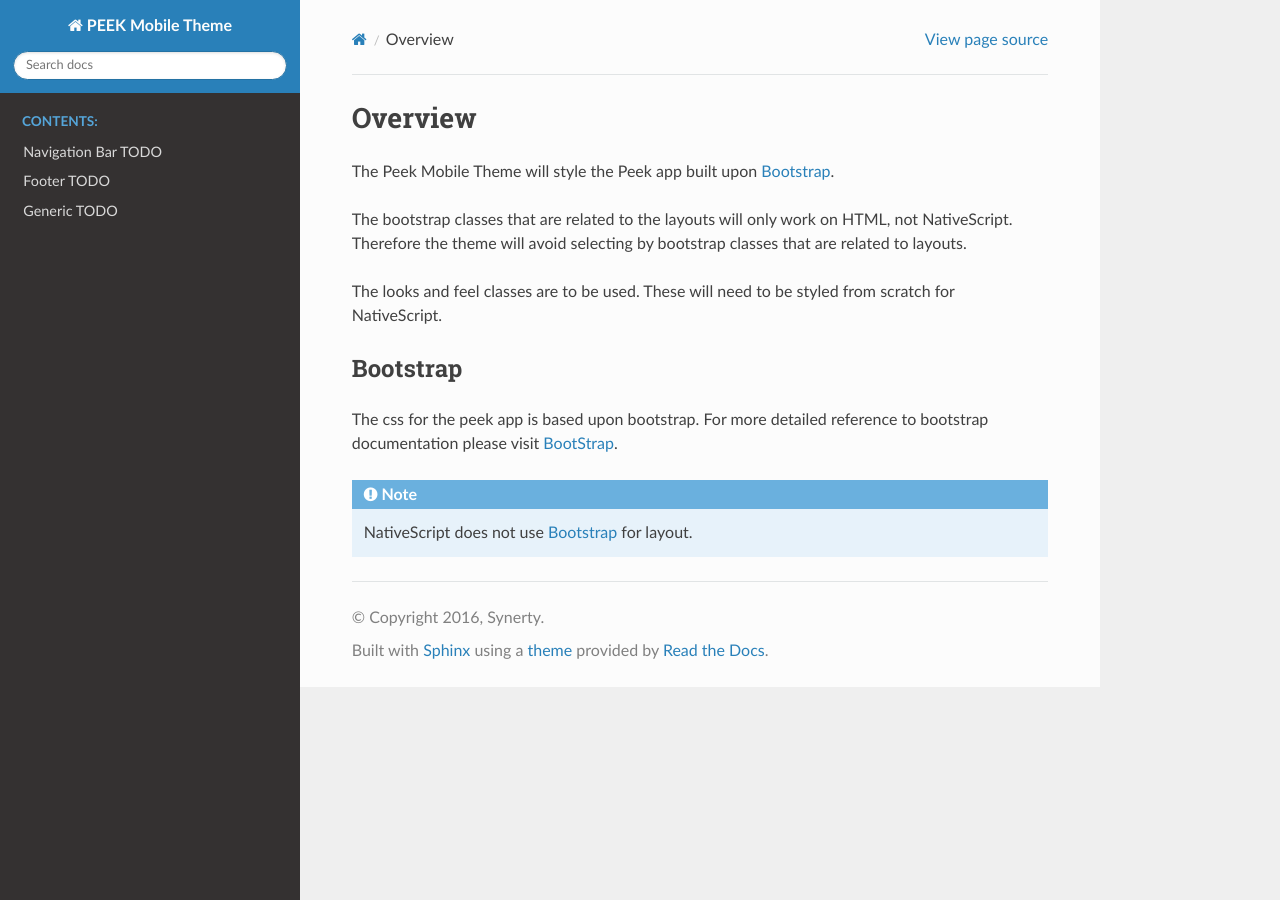
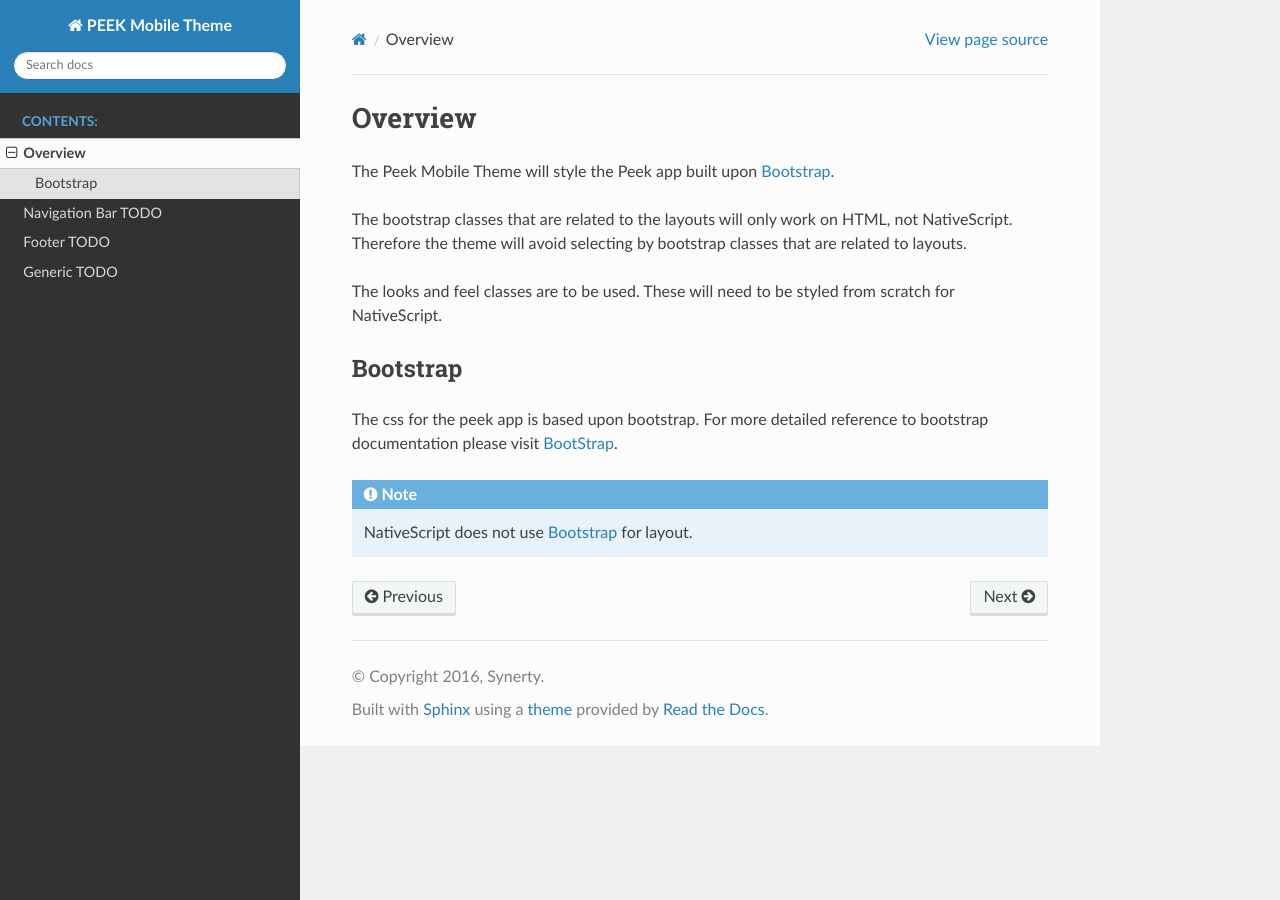
Before and after one commit to Synerty/peek-mobile-theme, a Sphinx documentation site: the page built from docs/overview/overview.rst, in a window 1280 px wide. Built offline with Sphinx 7.4.7 and the Read the Docs theme 2.0.0, drawn with Linux system fonts in a browser that asks for light colours; pages that are not in the unit, such as notebooks, are missing from menus.

Commit message:
Add Overview document
PEEK-68

```diff
--- a/docs/index.rst
+++ b/docs/index.rst
@@ -1,12 +1,12 @@
 ===============================
-PEEK Mobile Theme Documentation
+Peek Mobile Theme Documentation
 ===============================
 
 .. toctree::
     :maxdepth: 2
     :caption: Contents:
 
-    bootstrap/bootstrap
+    overview/overview
     navigation_bar/navigation_bar
     footer/footer
     generic/generic
```
